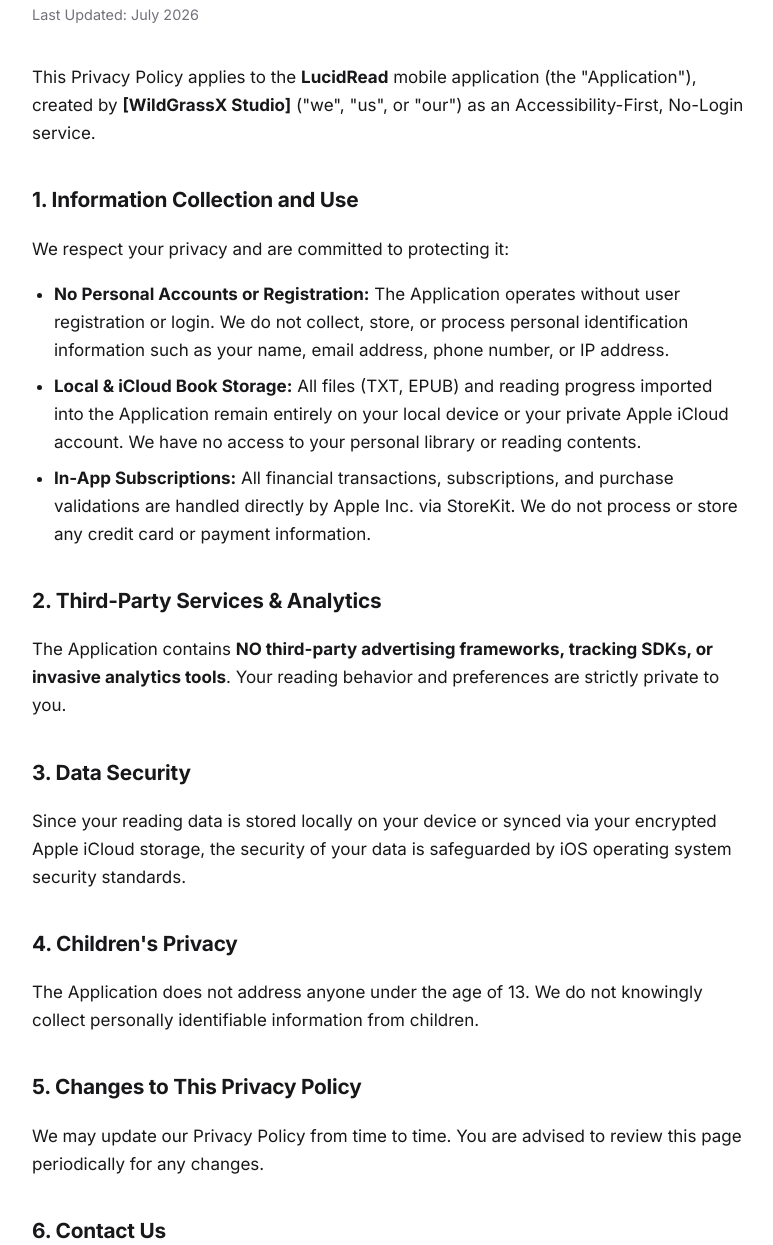
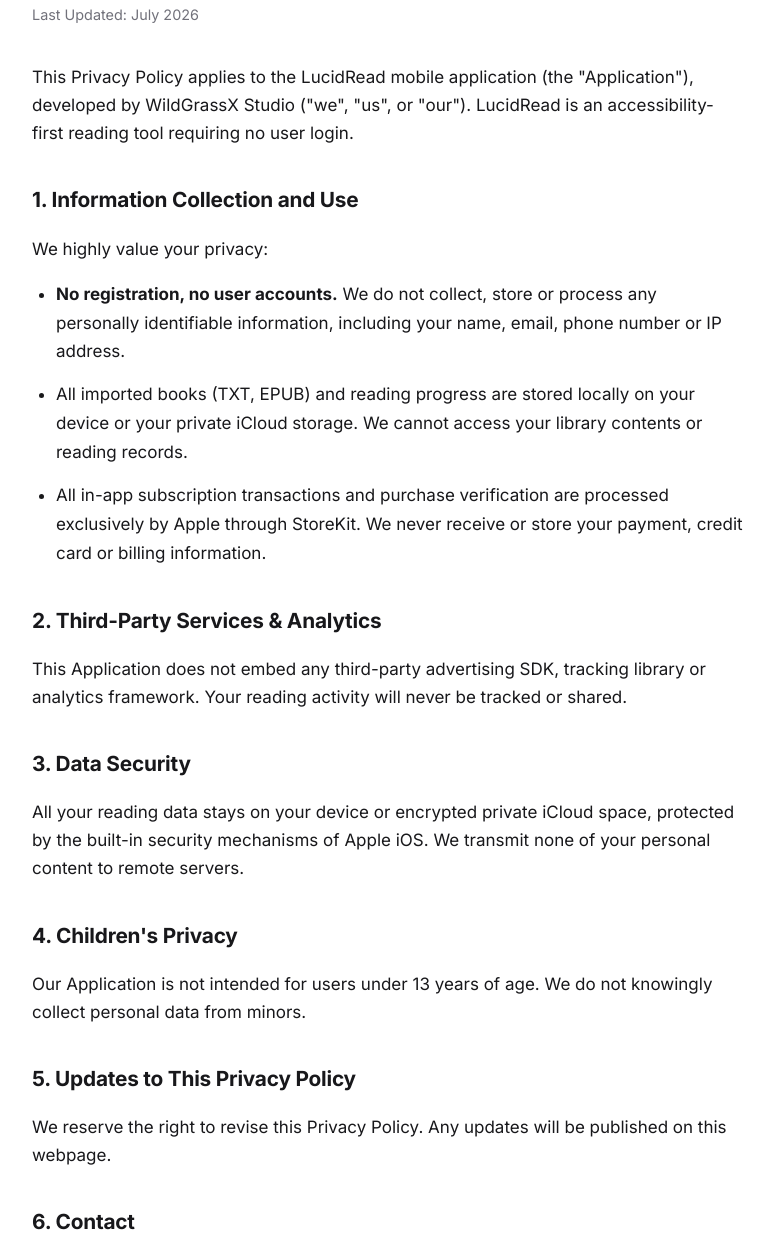
Before and after one commit to swindcn/simplereader, a plain HTML site: page personal-site/privacy.html in a window 1280 px wide. Shown: the part 195-1440 px from the top of the page, without its empty margins (252-1025 px from the left). Drawn offline with Linux system fonts and the light colour scheme.

Commit message:
docs: update privacy policy wording

```diff
--- a/personal-site/css/style.css
+++ b/personal-site/css/style.css
@@ -354,6 +354,16 @@ a { color: inherit; text-decoration: none; }
 .prose ul { padding-left: 22px; }
 .prose li { margin-bottom: 8px; color: var(--text); }
 .prose strong { color: var(--text); }
+.prose .policy-list {
+  display: grid;
+  gap: 14px;
+  padding-left: 24px;
+  margin: 14px 0 28px;
+}
+.prose .policy-list li {
+  margin-bottom: 0;
+  line-height: 1.7;
+}
 
 /* ---------------- Support / Accessibility guide ---------------- */
 .guide-card {
--- a/personal-site/js/i18n.js
+++ b/personal-site/js/i18n.js
@@ -59,22 +59,22 @@ window.I18N = {
     "privacy.metaDesc": "LucidRead's privacy policy explains no login, no third-party ads, no tracking SDKs, local EPUB/TXT storage, iCloud sync, and Apple-managed purchases.",
     "privacy.h1": "Privacy Policy",
     "privacy.updated": "Last Updated: July 2026",
-    "privacy.intro": 'This Privacy Policy applies to the <strong>LucidRead</strong> mobile application (the "Application"), created by <strong>[WildGrassX Studio]</strong> ("we", "us", or "our") as an Accessibility-First, No-Login service.',
+    "privacy.intro": 'This Privacy Policy applies to the LucidRead mobile application (the "Application"), developed by WildGrassX Studio ("we", "us", or "our"). LucidRead is an accessibility-first reading tool requiring no user login.',
     "privacy.s1h": "1. Information Collection and Use",
-    "privacy.s1p": "We respect your privacy and are committed to protecting it:",
-    "privacy.s1li1": '<strong>No Personal Accounts or Registration:</strong> The Application operates without user registration or login. We do not collect, store, or process personal identification information such as your name, email address, phone number, or IP address.',
-    "privacy.s1li2": '<strong>Local & iCloud Book Storage:</strong> All files (TXT, EPUB) and reading progress imported into the Application remain entirely on your local device or your private Apple iCloud account. We have no access to your personal library or reading contents.',
-    "privacy.s1li3": '<strong>In-App Subscriptions:</strong> All financial transactions, subscriptions, and purchase validations are handled directly by Apple Inc. via StoreKit. We do not process or store any credit card or payment information.',
+    "privacy.s1p": "We highly value your privacy:",
+    "privacy.s1li1": '<strong>No registration, no user accounts.</strong> We do not collect, store or process any personally identifiable information, including your name, email, phone number or IP address.',
+    "privacy.s1li2": "All imported books (TXT, EPUB) and reading progress are stored locally on your device or your private iCloud storage. We cannot access your library contents or reading records.",
+    "privacy.s1li3": "All in-app subscription transactions and purchase verification are processed exclusively by Apple through StoreKit. We never receive or store your payment, credit card or billing information.",
     "privacy.s2h": "2. Third-Party Services & Analytics",
-    "privacy.s2p": 'The Application contains <strong>NO third-party advertising frameworks, tracking SDKs, or invasive analytics tools</strong>. Your reading behavior and preferences are strictly private to you.',
+    "privacy.s2p": "This Application does not embed any third-party advertising SDK, tracking library or analytics framework. Your reading activity will never be tracked or shared.",
     "privacy.s3h": "3. Data Security",
-    "privacy.s3p": "Since your reading data is stored locally on your device or synced via your encrypted Apple iCloud storage, the security of your data is safeguarded by iOS operating system security standards.",
+    "privacy.s3p": "All your reading data stays on your device or encrypted private iCloud space, protected by the built-in security mechanisms of Apple iOS. We transmit none of your personal content to remote servers.",
     "privacy.s4h": "4. Children's Privacy",
-    "privacy.s4p": "The Application does not address anyone under the age of 13. We do not knowingly collect personally identifiable information from children.",
-    "privacy.s5h": "5. Changes to This Privacy Policy",
-    "privacy.s5p": "We may update our Privacy Policy from time to time. You are advised to review this page periodically for any changes.",
-    "privacy.s6h": "6. Contact Us",
-    "privacy.s6p": 'If you have any questions or suggestions about our Privacy Policy or accessibility features, do not hesitate to contact us at: <strong>support@wildgrassx.com</strong>.',
+    "privacy.s4p": "Our Application is not intended for users under 13 years of age. We do not knowingly collect personal data from minors.",
+    "privacy.s5h": "5. Updates to This Privacy Policy",
+    "privacy.s5p": "We reserve the right to revise this Privacy Policy. Any updates will be published on this webpage.",
+    "privacy.s6h": "6. Contact",
+    "privacy.s6p": 'For inquiries regarding this policy or accessibility features of LucidRead, please email us: <a href="mailto:support@wildgrassx.com">support@wildgrassx.com</a>',
     "footer.terms": "Terms of Service",
     "terms.metaTitle": "LucidRead Terms of Service — Accessible iOS Reader App",
     "terms.metaDesc": "LucidRead Terms of Service for using the accessible iOS reader, local TTS listening, EPUB/TXT imports, web transfer, subscriptions, and user content.",
@@ -272,22 +272,22 @@ window.I18N = {
     "privacy.metaDesc": "LucidRead 隐私政策说明无登录、无第三方广告、无追踪 SDK、本地 EPUB/TXT 存储、iCloud 同步与 Apple 管理订阅。",
     "privacy.h1": "隐私政策",
     "privacy.updated": "最后更新：2026 年 7 月",
-    "privacy.intro": '本隐私政策适用于由 <strong>[WildGrassX Studio]</strong> 开发的 <strong>简声</strong> 移动应用（简称“本应用”），我们以“无障碍优先、无需登录”为理念提供服务。',
+    "privacy.intro": '本隐私政策适用于由 <strong>WildGrassX Studio</strong>（“我们”）开发的 <strong>LucidRead</strong> 移动应用（“本应用”）。LucidRead 是一款无障碍优先、无需用户登录的阅读工具。',
     "privacy.s1h": "1. 信息收集与使用",
-    "privacy.s1p": "我们尊重您的隐私，并致力于保护它：",
-    "privacy.s1li1": '<strong>无个人账户或注册：</strong>本应用无需注册或登录即可使用。我们不会收集、存储或处理您的姓名、邮箱、手机号或 IP 地址等个人身份信息。',
-    "privacy.s1li2": '<strong>本地与 iCloud 存储：</strong>您导入本应用的所有文件（TXT、EPUB）及阅读进度，完全保存在您的本地设备或您私有的 Apple iCloud 账户中。我们无法访问您的个人书库或阅读内容。',
-    "privacy.s1li3": '<strong>应用内订阅：</strong>所有交易、订阅与购买验证均由 Apple 公司通过 StoreKit 直接处理。我们不处理或存储任何信用卡或支付信息。',
+    "privacy.s1p": "我们高度重视您的隐私：",
+    "privacy.s1li1": '<strong>无需注册，无用户账户。</strong>我们不会收集、存储或处理任何个人身份信息，包括您的姓名、邮箱、手机号或 IP 地址。',
+    "privacy.s1li2": "所有导入的书籍（TXT、EPUB）和阅读进度都存储在您的设备本地或您的私有 iCloud 存储中。我们无法访问您的书库内容或阅读记录。",
+    "privacy.s1li3": "所有应用内订阅交易和购买验证都由 Apple 通过 StoreKit 独立处理。我们不会接收或存储您的付款、信用卡或账单信息。",
     "privacy.s2h": "2. 第三方服务与分析",
-    "privacy.s2p": '本应用<strong>不含任何第三方广告框架、追踪 SDK 或侵入式分析工具</strong>。您的阅读行为与偏好严格属于您个人私有。',
+    "privacy.s2p": "本应用不嵌入任何第三方广告 SDK、追踪库或分析框架。您的阅读活动永远不会被追踪或分享。",
     "privacy.s3h": "3. 数据安全",
-    "privacy.s3p": "由于您的阅读数据存储在本地设备或经由加密的 Apple iCloud 同步，数据安全性由 iOS 操作系统的安全标准保障。",
+    "privacy.s3p": "您的所有阅读数据都保留在您的设备或加密的私有 iCloud 空间中，并由 Apple iOS 内置安全机制保护。我们不会将您的任何个人内容传输到远程服务器。",
     "privacy.s4h": "4. 儿童隐私",
-    "privacy.s4p": "本应用不面向 13 岁以下儿童，我们也不会在知情的情况下收集儿童的个人身份信息。",
-    "privacy.s5h": "5. 隐私政策的变更",
-    "privacy.s5p": "我们可能会不时更新本隐私政策。建议您定期查看本页面以了解变更。",
-    "privacy.s6h": "6. 联系我们",
-    "privacy.s6p": '如您对本隐私政策或无障碍功能有任何疑问或建议，欢迎随时通过以下方式联系我们：<strong>support@wildgrassx.com</strong>。',
+    "privacy.s4p": "本应用不面向 13 岁以下用户。我们不会在知情的情况下收集未成年人的个人数据。",
+    "privacy.s5h": "5. 隐私政策更新",
+    "privacy.s5p": "我们保留修订本隐私政策的权利。任何更新都会发布在本网页上。",
+    "privacy.s6h": "6. 联系方式",
+    "privacy.s6p": '如需咨询本政策或 LucidRead 的无障碍功能，请发送邮件至：<a href="mailto:support@wildgrassx.com">support@wildgrassx.com</a>。',
     "footer.terms": "服务条款",
     "terms.metaTitle": "LucidRead 服务条款 — 无障碍 iOS 阅读器",
     "terms.metaDesc": "LucidRead 服务条款涵盖无障碍 iOS 阅读器、本地 TTS 听书、EPUB/TXT 导入、网页传书、订阅与用户内容。",
--- a/personal-site/privacy.html
+++ b/personal-site/privacy.html
@@ -57,30 +57,30 @@
     <h1 data-i18n="privacy.h1">Privacy Policy</h1>
     <p class="last-updated" data-i18n="privacy.updated">Last Updated: July 2026</p>
 
-    <p data-i18n="privacy.intro">This Privacy Policy applies to the <strong>LucidRead</strong> mobile application (the "Application"), created by <strong>WildGrassX Studio</strong> ("we", "us", or "our") as an Accessibility-First, No-Login service.</p>
+    <p data-i18n="privacy.intro">This Privacy Policy applies to the LucidRead mobile application (the "Application"), developed by WildGrassX Studio ("we", "us", or "our"). LucidRead is an accessibility-first reading tool requiring no user login.</p>
 
     <h2 data-i18n="privacy.s1h">1. Information Collection and Use</h2>
-    <p data-i18n="privacy.s1p">We respect your privacy and are committed to protecting it:</p>
-    <ul>
-      <li data-i18n="privacy.s1li1"><strong>No Personal Accounts or Registration:</strong> The Application operates without user registration or login. We do not collect, store, or process personal identification information such as your name, email address, phone number, or IP address.</li>
-      <li data-i18n="privacy.s1li2"><strong>Local &amp; iCloud Book Storage:</strong> All files (TXT, EPUB) and reading progress imported into the Application remain entirely on your local device or your private Apple iCloud account. We have no access to your personal library or reading contents.</li>
-      <li data-i18n="privacy.s1li3"><strong>In-App Subscriptions:</strong> All financial transactions, subscriptions, and purchase validations are handled directly by Apple Inc. via StoreKit. We do not process or store any credit card or payment information.</li>
+    <p data-i18n="privacy.s1p">We highly value your privacy:</p>
+    <ul class="policy-list">
+      <li data-i18n="privacy.s1li1"><strong>No registration, no user accounts.</strong> We do not collect, store or process any personally identifiable information, including your name, email, phone number or IP address.</li>
+      <li data-i18n="privacy.s1li2">All imported books (TXT, EPUB) and reading progress are stored locally on your device or your private iCloud storage. We cannot access your library contents or reading records.</li>
+      <li data-i18n="privacy.s1li3">All in-app subscription transactions and purchase verification are processed exclusively by Apple through StoreKit. We never receive or store your payment, credit card or billing information.</li>
     </ul>
 
     <h2 data-i18n="privacy.s2h">2. Third-Party Services &amp; Analytics</h2>
-    <p data-i18n="privacy.s2p">The Application contains <strong>NO third-party advertising frameworks, tracking SDKs, or invasive analytics tools</strong>. Your reading behavior and preferences are strictly private to you.</p>
+    <p data-i18n="privacy.s2p">This Application does not embed any third-party advertising SDK, tracking library or analytics framework. Your reading activity will never be tracked or shared.</p>
 
     <h2 data-i18n="privacy.s3h">3. Data Security</h2>
-    <p data-i18n="privacy.s3p">Since your reading data is stored locally on your device or synced via your encrypted Apple iCloud storage, the security of your data is safeguarded by iOS operating system security standards.</p>
+    <p data-i18n="privacy.s3p">All your reading data stays on your device or encrypted private iCloud space, protected by the built-in security mechanisms of Apple iOS. We transmit none of your personal content to remote servers.</p>
 
     <h2 data-i18n="privacy.s4h">4. Children's Privacy</h2>
-    <p data-i18n="privacy.s4p">The Application does not address anyone under the age of 13. We do not knowingly collect personally identifiable information from children.</p>
+    <p data-i18n="privacy.s4p">Our Application is not intended for users under 13 years of age. We do not knowingly collect personal data from minors.</p>
 
-    <h2 data-i18n="privacy.s5h">5. Changes to This Privacy Policy</h2>
-    <p data-i18n="privacy.s5p">We may update our Privacy Policy from time to time. You are advised to review this page periodically for any changes.</p>
+    <h2 data-i18n="privacy.s5h">5. Updates to This Privacy Policy</h2>
+    <p data-i18n="privacy.s5p">We reserve the right to revise this Privacy Policy. Any updates will be published on this webpage.</p>
 
-    <h2 data-i18n="privacy.s6h">6. Contact Us</h2>
-    <p data-i18n="privacy.s6p">If you have any questions or suggestions about our Privacy Policy or accessibility features, do not hesitate to contact us at: <strong>support@wildgrassx.com</strong>.</p>
+    <h2 data-i18n="privacy.s6h">6. Contact</h2>
+    <p data-i18n="privacy.s6p">For inquiries regarding this policy or accessibility features of LucidRead, please email us: <a href="mailto:support@wildgrassx.com">support@wildgrassx.com</a></p>
   </main>
 
   <!-- ===================== Footer ===================== -->
```
Also changed, not shown: personal-site/privacy-policy.test.mjs (added, +28 -0 lines).
